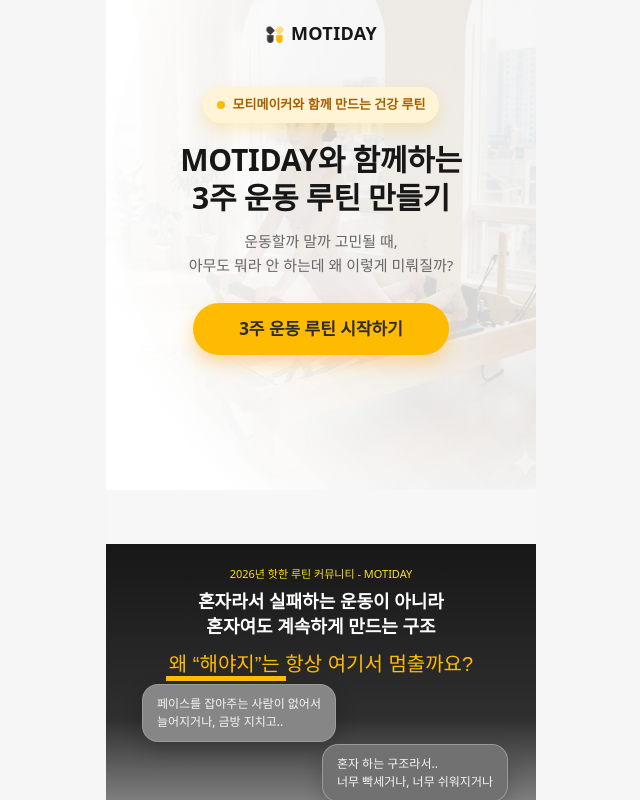
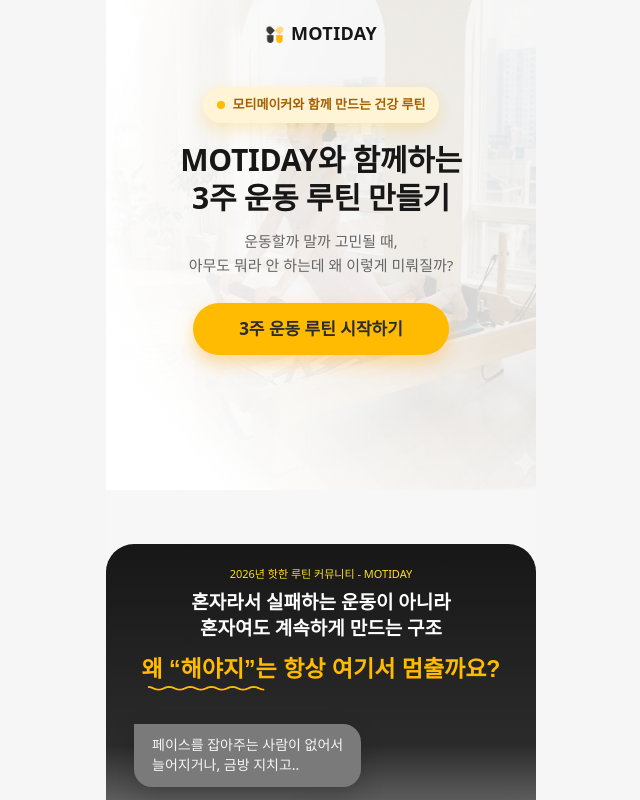
Before and after one commit to MEDILUX-club/Motiday_landing_page, a React (Vite) app: page / in a window 1280 px wide. Shown: the top 800 px of the page, without its empty margins (319-959 px from the left). Built offline with nearby package versions, Linux system fonts and the light colour scheme; a web font is replaced by a local one.

Commit message:
feat:panel/dark1

```diff
--- a/src/App.css
+++ b/src/App.css
@@ -15,7 +15,7 @@
   position: relative;
   border-radius: 0;
   overflow: hidden;
-  padding: 20px 18px 34px;
+  padding: 20px 18px 16px;
   background: transparent;
   box-shadow: none;
   isolation: isolate;
@@ -134,11 +134,11 @@
 .panel.dark {
   position: relative;
   padding: 22px 20px 32px;
-  border-radius: 0;
-  background: linear-gradient(180deg, #171717 0%, #2f2f2f 46%, #f7f7f7 100%);
+  border-radius: 28px 28px 0 0;
+  background: linear-gradient(180deg, #171717 0%, #2b2b2b 48%, #f2f2f2 100%);
   color: #fefefe;
   overflow: hidden;
-  min-height: 380px;
+  min-height: 420px;
   box-shadow: none;
 }
 
@@ -153,56 +153,66 @@
 .panel.dark h2 {
   margin: 0 0 10px;
   text-align: center;
-  font-size: 18px;
+  font-size: 19px;
   line-height: 1.4;
 }
 
 .money-line {
+  display: flex;
+  flex-direction: column;
+  align-items: center;
   text-align: center;
   color: #ffba02;
-  font-size: 20px;
+  font-size: 23px;
+  font-weight: 700;
   font-family: 'Moneygraphy', 'Pretendard', sans-serif;
-  margin-bottom: 24px;
+  margin-bottom: 18px;
+}
+
+.money-line span {
+  text-decoration: none;
+  text-decoration-line: none;
+}
+
+.money-wave {
+  width: 30%;
+  max-width: 150px;
+  height: auto;
+  display: block;
+  align-self: flex-start;
+  margin-left: 22px;
 }
 
 .bubble {
   position: absolute;
-  max-width: 230px;
-  padding: 10px 14px;
-  font-size: 12px;
-  line-height: 1.5;
+  max-width: 2800px;
+  padding: 11px 18px;
+  font-size: 14px;
+  line-height: 1.45;
   color: #f5f5f5;
-  background: rgba(130, 130, 130, 0.95);
-  border: 1px solid rgba(159, 159, 159, 0.9);
-  border-radius: 16px;
-  box-shadow: 0 8px 20px rgba(0, 0, 0, 0.2);
+  background: rgba(130, 130, 130, 0.9);
+  box-shadow: 0 10px 24px rgba(0, 0, 0, 0.2);
 }
 
 .bubble.b1 {
-  left: 36px;
-  top: 140px;
-  background: #868686;
+  left: 28px;
+  top: 180px;
+  background: #7a7a7a;
+  border-radius: 0 18px 18px 18px;
 }
 
 .bubble.b2 {
-  right: 28px;
-  top: 200px;
-  background: #717171;
+  right: 24px;
+  top: 260px;
+  background: #6b6b6b;
+  border-radius: 18px 0 18px 18px ;
 }
 
 .bubble.b3 {
   left: 24px;
-  bottom: 38px;
-  background: #575757;
-}
-
-.underline {
-  position: absolute;
-  top: 132px;
-  left: 60px;
-  width: 120px;
-  height: 5px;
-  background: #ffba02;
+  bottom: 15px;
+  background: #5b5b5b;
+  border-radius: 0 18px 18px 18px;
 }
 
 .section-header {
--- a/src/App.jsx
+++ b/src/App.jsx
@@ -11,6 +11,7 @@
 import collage from './assets/image3.png'
 import report1 from './assets/image2.png'
 import report2 from './assets/image1.png'
+import wave from './assets/Vector.svg'
 
 const makers = [
   { name: '러닝널스', img: maker1 },
@@ -79,7 +80,10 @@
           <br />
           혼자여도 계속하게 만드는 구조
         </h2>
-        <div className="money-line">왜 “해야지”는 항상 여기서 멈출까요?</div>
+        <div className="money-line">
+          <span>왜 “해야지”는 항상 여기서 멈출까요?</span>
+          <img src={wave} alt="" className="money-wave" />
+        </div>
         <div className="bubble b1">
           페이스를 잡아주는 사람이 없어서
           <br />
```
Also changed, not shown: src/assets/Vector.svg (added).
